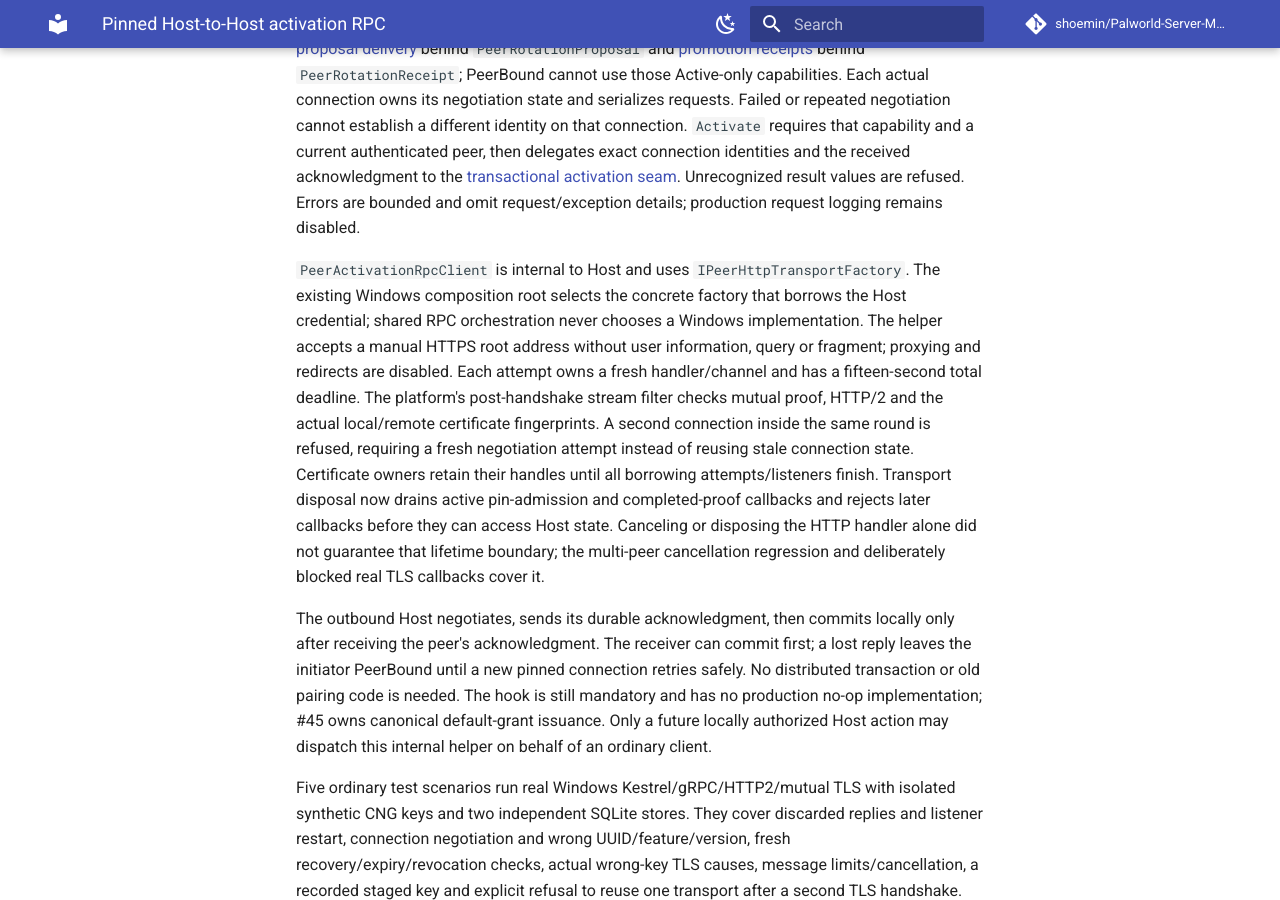
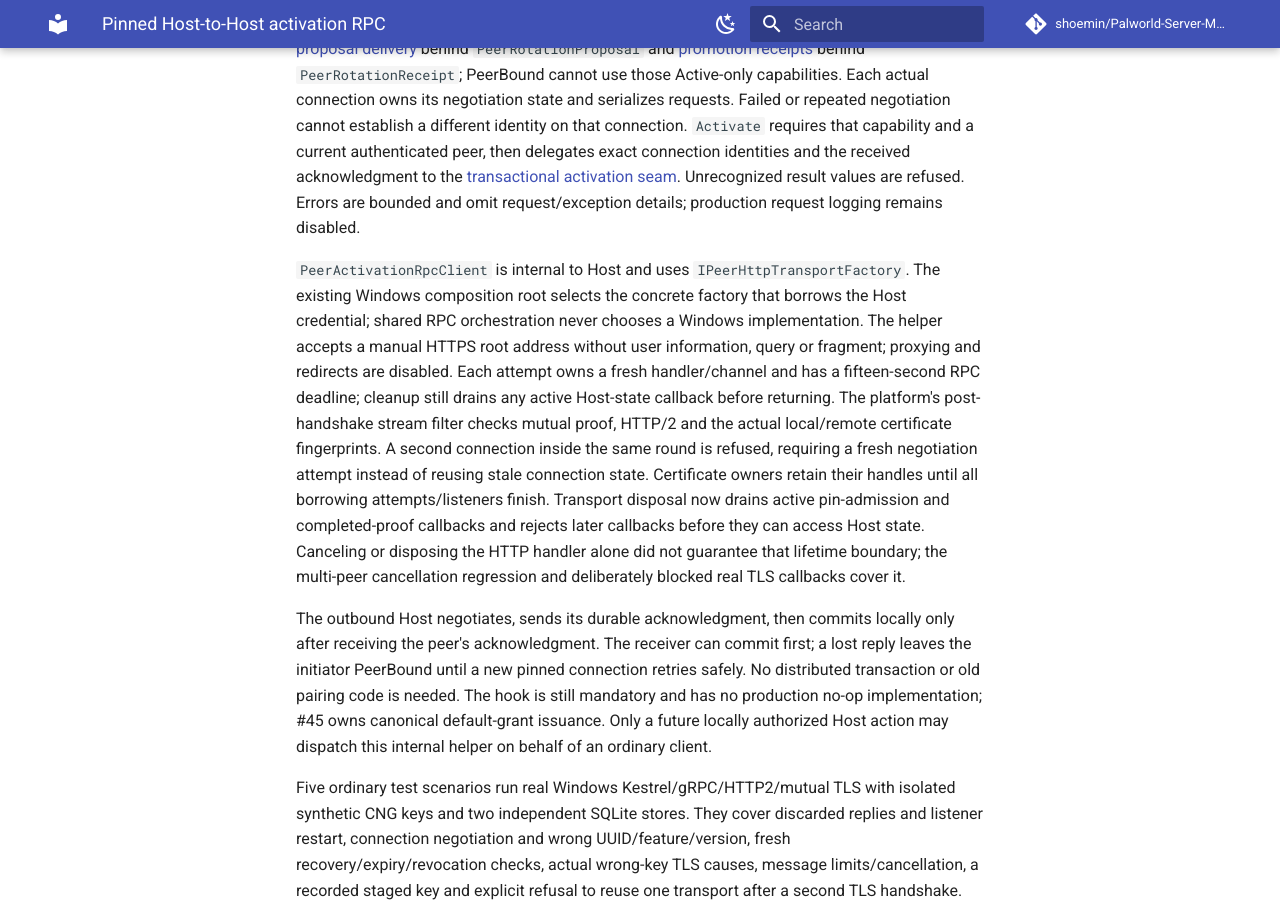
Before and after one commit to shoemin/Palworld-Server-Manager, an MkDocs documentation site: the page built from docs/developer/v0.5-peer-grpc.md, in a window 1280 px wide and 900 px high, scrolled down 828 px. Built offline with MkDocs 1.6.1 and Material for MkDocs 9.7.7, drawn with Linux system fonts in a browser that asks for light colours; comment, search, counter and statistics services are not loaded.

Commit message:
Clarify RPC deadline and callback cleanup lifetime

```diff
--- a/docs/developer/v0.5-peer-grpc.md
+++ b/docs/developer/v0.5-peer-grpc.md
@@ -8,7 +8,7 @@ Handshake admission recognizes live current or already-authenticated pending pee
 
 The additive `PeerTrustActivation` feature was introduced at protocol 1.2 and uses explicit major/minor negotiation, never the product version string. The current pinned endpoint advertises protocol 1.6 and separately gates [live rotation status](v0.5-rotation-status-rpc.md) behind `PeerRotationStatus`, [proposal delivery](v0.5-rotation-proposal-rpc.md) behind `PeerRotationProposal` and [promotion receipts](v0.5-rotation-receipt-rpc.md) behind `PeerRotationReceipt`; PeerBound cannot use those Active-only capabilities. Each actual connection owns its negotiation state and serializes requests. Failed or repeated negotiation cannot establish a different identity on that connection. `Activate` requires that capability and a current authenticated peer, then delegates exact connection identities and the received acknowledgment to the [transactional activation seam](v0.5-peer-activation.md). Unrecognized result values are refused. Errors are bounded and omit request/exception details; production request logging remains disabled.
 
-`PeerActivationRpcClient` is internal to Host and uses `IPeerHttpTransportFactory`. The existing Windows composition root selects the concrete factory that borrows the Host credential; shared RPC orchestration never chooses a Windows implementation. The helper accepts a manual HTTPS root address without user information, query or fragment; proxying and redirects are disabled. Each attempt owns a fresh handler/channel and has a fifteen-second total deadline. The platform's post-handshake stream filter checks mutual proof, HTTP/2 and the actual local/remote certificate fingerprints. A second connection inside the same round is refused, requiring a fresh negotiation attempt instead of reusing stale connection state. Certificate owners retain their handles until all borrowing attempts/listeners finish. Transport disposal now drains active pin-admission and completed-proof callbacks and rejects later callbacks before they can access Host state. Canceling or disposing the HTTP handler alone did not guarantee that lifetime boundary; the multi-peer cancellation regression and deliberately blocked real TLS callbacks cover it.
+`PeerActivationRpcClient` is internal to Host and uses `IPeerHttpTransportFactory`. The existing Windows composition root selects the concrete factory that borrows the Host credential; shared RPC orchestration never chooses a Windows implementation. The helper accepts a manual HTTPS root address without user information, query or fragment; proxying and redirects are disabled. Each attempt owns a fresh handler/channel and has a fifteen-second RPC deadline; cleanup still drains any active Host-state callback before returning. The platform's post-handshake stream filter checks mutual proof, HTTP/2 and the actual local/remote certificate fingerprints. A second connection inside the same round is refused, requiring a fresh negotiation attempt instead of reusing stale connection state. Certificate owners retain their handles until all borrowing attempts/listeners finish. Transport disposal now drains active pin-admission and completed-proof callbacks and rejects later callbacks before they can access Host state. Canceling or disposing the HTTP handler alone did not guarantee that lifetime boundary; the multi-peer cancellation regression and deliberately blocked real TLS callbacks cover it.
 
 The outbound Host negotiates, sends its durable acknowledgment, then commits locally only after receiving the peer's acknowledgment. The receiver can commit first; a lost reply leaves the initiator PeerBound until a new pinned connection retries safely. No distributed transaction or old pairing code is needed. The hook is still mandatory and has no production no-op implementation; #45 owns canonical default-grant issuance. Only a future locally authorized Host action may dispatch this internal helper on behalf of an ordinary client.
 
```
